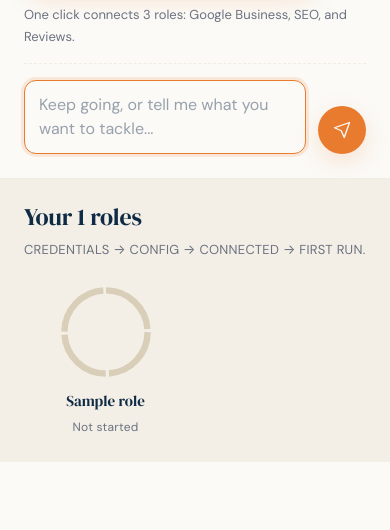
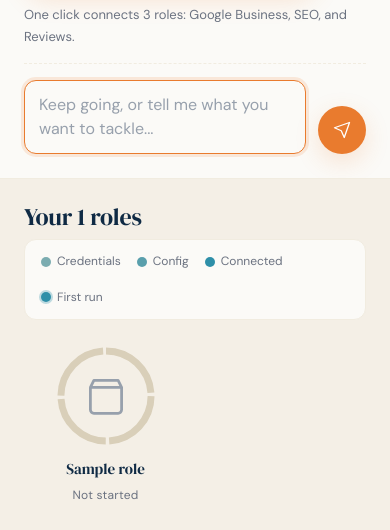
Before and after one commit to suaveshot/wcas-client-dashboard, a FastAPI app: template dashboard_app/templates/activate.html in a window 390 px wide. Shown: the part 515-1045 px from the top of the page. Before the commit the page ends 977 px from the top, so only its background shows below. Run offline with FastAPI, Linux system fonts and the light colour scheme; the template is opened without the code that fills it: most values are stand-ins (such as "Sample title", 1, 10 or a date in 2020).

Commit message:
UX: ring icons + 4-stage progress legend + step-count caption
Screenshot feedback: nine identical circles with no icons was hard to
read at a glance, and a ring showing "Connected" with 3 of 4 arcs
filled looked like something was missing rather than "3 of 4 stages
complete."

Three changes land on /activate:

1. Each ring now shows a single-color stroke icon in its center keyed
   to the role (store/search/star/funnel/pen/share/megaphone/message/
   file-check). Inline SVG paths, no new HTTP requests.

2. The ring grid gets a visible 4-stage legend at the top (Credentials -
   Config - Connected - First run) with dots matching the arc-fill
   gradient, so it's obvious every ring progresses through 4 stages.

3. The step caption below each ring name now reads "Connected - 3 of 4"
   (or the equivalent), making the current stage + completion count
   explicit instead of requiring the owner to decode the arcs.

Also bumped asset cache-buster to v=20260424c.

Co-Authored-By: Claude Opus 4.7 (1M context) <noreply@anthropic.com>

```diff
--- a/dashboard_app/static/styles.css
+++ b/dashboard_app/static/styles.css
@@ -3676,6 +3676,42 @@ body.ap-receipts-drawer-open { overflow: hidden; }
   text-transform: uppercase;
 }
 
+/* Visual key: 4 dots + stage names. Reinforces that each ring is a
+   4-stage progression, so "3 of 4 arcs filled" reads as expected. */
+.ap-activate-legend {
+  display: flex;
+  align-items: center;
+  gap: var(--s-4);
+  flex-wrap: wrap;
+  margin-bottom: var(--s-5);
+  padding: var(--s-3) var(--s-4);
+  background: var(--bg);
+  border: 1px solid var(--border-soft);
+  border-radius: var(--r-md);
+  font-size: 12px;
+  color: var(--ink-muted);
+}
+.ap-activate-legend__item {
+  display: inline-flex;
+  align-items: center;
+  gap: 6px;
+  font-variant-numeric: tabular-nums;
+}
+.ap-activate-legend__dot {
+  display: inline-block;
+  width: 10px;
+  height: 10px;
+  border-radius: 50%;
+  background: var(--border-strong);
+}
+.ap-activate-legend__dot--1 { background: color-mix(in srgb, var(--teal) 55%, var(--border-strong)); }
+.ap-activate-legend__dot--2 { background: color-mix(in srgb, var(--teal) 75%, var(--border-strong)); }
+.ap-activate-legend__dot--3 { background: var(--teal); }
+.ap-activate-legend__dot--4 {
+  background: var(--teal);
+  box-shadow: 0 0 0 2px color-mix(in srgb, var(--teal) 30%, transparent);
+}
+
 .ap-activate-rings__grid {
   display: grid;
   grid-template-columns: repeat(3, 1fr);
@@ -3711,6 +3747,19 @@ body.ap-receipts-drawer-open { overflow: hidden; }
   filter: drop-shadow(0 0 8px rgba(46, 143, 168, 0.35));
 }
 
+/* Role icon sits in the center of the ring. Inherits color from the ring's
+   data-role-step state - muted when pending, ink-dark when any progress. */
+.ap-activate-ring__icon {
+  color: var(--ink-faint);
+  transition: color var(--t-slow) var(--ease);
+}
+.ap-activate-ring[data-role-step="credentials"] .ap-activate-ring__icon,
+.ap-activate-ring[data-role-step="config"]      .ap-activate-ring__icon,
+.ap-activate-ring[data-role-step="connected"]   .ap-activate-ring__icon,
+.ap-activate-ring[data-role-step="first_run"]   .ap-activate-ring__icon {
+  color: var(--ink);
+}
+
 .ap-activate-ring__label {
   font-family: var(--font-display);
   font-size: 15px;
--- a/dashboard_app/templates/activate.html
+++ b/dashboard_app/templates/activate.html
@@ -11,7 +11,7 @@
     <link rel="preconnect" href="https://fonts.gstatic.com" crossorigin>
     <link href="https://fonts.googleapis.com/css2?family=DM+Serif+Display:ital@0;1&family=DM+Sans:wght@400;500;600;700&display=swap" rel="stylesheet">
 
-    <link rel="stylesheet" href="/static/styles.css?v=20260424b">
+    <link rel="stylesheet" href="/static/styles.css?v=20260424c">
 </head>
 <body class="ap-activate-body">
 <a href="#ap-activate-main" class="ap-sr">Skip to main content</a>
@@ -146,17 +146,54 @@
     </section>
 
     {# ------------- RIGHT: ring grid ------------- #}
+    {# Icon catalog: tiny Lucide-style stroke SVGs, one per role. Rendered
+       inside the ring so the grid reads at a glance instead of looking like
+       nine identical circles. #}
+    {% set icons = {
+        "store":      "M3 7l2-4h14l2 4M3 7v13a2 2 0 0 0 2 2h14a2 2 0 0 0 2-2V7M3 7h18",
+        "search":     "M21 21l-4.35-4.35M17 11a6 6 0 1 1-12 0 6 6 0 0 1 12 0z",
+        "star":       "M12 2l3.09 6.26L22 9.27l-5 4.87 1.18 6.88L12 17.77l-6.18 3.25L7 14.14 2 9.27l6.91-1.01z",
+        "funnel":     "M3 4h18l-7 8v6l-4 2v-8z",
+        "pen":        "M12 19l7-7 3 3-7 7h-3v-3zM18 13l-6-6 2-2 6 6z",
+        "share":      "M4 12a4 4 0 1 0 0-4 4 4 0 0 0 0 4zM20 4a4 4 0 1 0 0 4 4 4 0 0 0 0-4zM20 20a4 4 0 1 0-4-4 4 4 0 0 0 4 4zM8 12l8-5M8 12l8 5",
+        "megaphone":  "M3 11l14-7v16l-14-7v-2zM10 18a3 3 0 1 1-6 0",
+        "message":    "M21 15a2 2 0 0 1-2 2H7l-4 4V5a2 2 0 0 1 2-2h14a2 2 0 0 1 2 2z",
+        "file-check": "M14 2H6a2 2 0 0 0-2 2v16a2 2 0 0 0 2 2h12a2 2 0 0 0 2-2V8zM14 2l6 6h-6zM9 15l2 2 4-4"
+    } %}
+
     <aside class="ap-activate-rings" aria-label="Role readiness grid" data-activate-rings
            data-connected-hint="{{ connected_hint }}">
         <h2 class="ap-activate-rings__title">Your {{ roster|length }} roles</h2>
-        <p class="ap-activate-rings__sub">Credentials &rarr; Config &rarr; Connected &rarr; First run.</p>
+
+        {# Visual key: 4 mini-arcs showing the stage progression so it's clear
+           that a ring with 3 teal arcs means "3 of 4 steps complete." #}
+        <div class="ap-activate-legend" role="img" aria-label="Each ring advances through 4 stages">
+            <div class="ap-activate-legend__item">
+                <span class="ap-activate-legend__dot ap-activate-legend__dot--1"></span>
+                <span>Credentials</span>
+            </div>
+            <div class="ap-activate-legend__item">
+                <span class="ap-activate-legend__dot ap-activate-legend__dot--2"></span>
+                <span>Config</span>
+            </div>
+            <div class="ap-activate-legend__item">
+                <span class="ap-activate-legend__dot ap-activate-legend__dot--3"></span>
+                <span>Connected</span>
+            </div>
+            <div class="ap-activate-legend__item">
+                <span class="ap-activate-legend__dot ap-activate-legend__dot--4"></span>
+                <span>First run</span>
+            </div>
+        </div>
+
         <div class="ap-activate-rings__grid">
             {% for role in roster %}
-            <div class="ap-activate-ring" data-activate-ring data-role-slug="{{ role.slug }}" data-role-step="{{ role.step or 'pending' }}">
-                <svg viewBox="0 0 120 120" width="96" height="96" aria-hidden="true" class="ap-activate-ring__svg">
-                    {# Four sub-arcs, starting from 12 o'clock, clockwise. Each arc is a
-                       stroke-dasharray segment of a circle of radius 52, circumference 326.7.
-                       Arc fill states are driven by the data-role-step attribute + JS. #}
+            {% set step = role.step or 'pending' %}
+            {% set completed = {'credentials': 1, 'config': 2, 'connected': 3, 'first_run': 4}.get(step, 0) %}
+            <div class="ap-activate-ring" data-activate-ring data-role-slug="{{ role.slug }}" data-role-step="{{ step }}">
+                <svg viewBox="0 0 120 120" width="104" height="104" aria-hidden="true" class="ap-activate-ring__svg">
+                    {# Four sub-arcs, starting from 12 o'clock, clockwise. Arc fill states
+                       are driven by the data-role-step attribute + CSS. #}
                     <g transform="rotate(-90 60 60)">
                         <circle class="ap-activate-ring__arc ap-activate-ring__arc--1" cx="60" cy="60" r="52"
                                 fill="none" stroke-width="8" stroke-linecap="butt"
@@ -171,10 +208,21 @@
                                 fill="none" stroke-width="8" stroke-linecap="butt"
                                 stroke-dasharray="77.7 249" stroke-dashoffset="-245.1"></circle>
                     </g>
+                    {# Role icon in the center of the ring. Single-color stroke,
+                       inherits from .ap-activate-ring__icon color. #}
+                    <g class="ap-activate-ring__icon" transform="translate(36 36) scale(2)">
+                        <path d="{{ icons.get(role.icon, icons['store']) }}"
+                              fill="none" stroke="currentColor" stroke-width="1.6"
+                              stroke-linecap="round" stroke-linejoin="round"></path>
+                    </g>
                 </svg>
                 <div class="ap-activate-ring__label">{{ role.name }}</div>
                 <div class="ap-activate-ring__step" data-activate-ring-step>
-                    {% if role.step == "first_run" %}Running{% elif role.step == "connected" %}Connected{% elif role.step == "config" %}Configuring{% elif role.step == "credentials" %}Credentials set{% else %}Not started{% endif %}
+                    {% if role.step == "first_run" %}Running &middot; 4 of 4
+                    {% elif role.step == "connected" %}Connected &middot; 3 of 4
+                    {% elif role.step == "config" %}Configuring &middot; 2 of 4
+                    {% elif role.step == "credentials" %}Credentials &middot; 1 of 4
+                    {% else %}Not started &middot; 0 of 4{% endif %}
                 </div>
             </div>
             {% endfor %}
@@ -182,6 +230,6 @@
     </aside>
 </main>
 
-<script defer src="/static/activate.js?v=20260424b"></script>
+<script defer src="/static/activate.js?v=20260424c"></script>
 </body>
 </html>
```
Also changed, not shown: dashboard_app/services/roster.py (+9 -9 lines).
